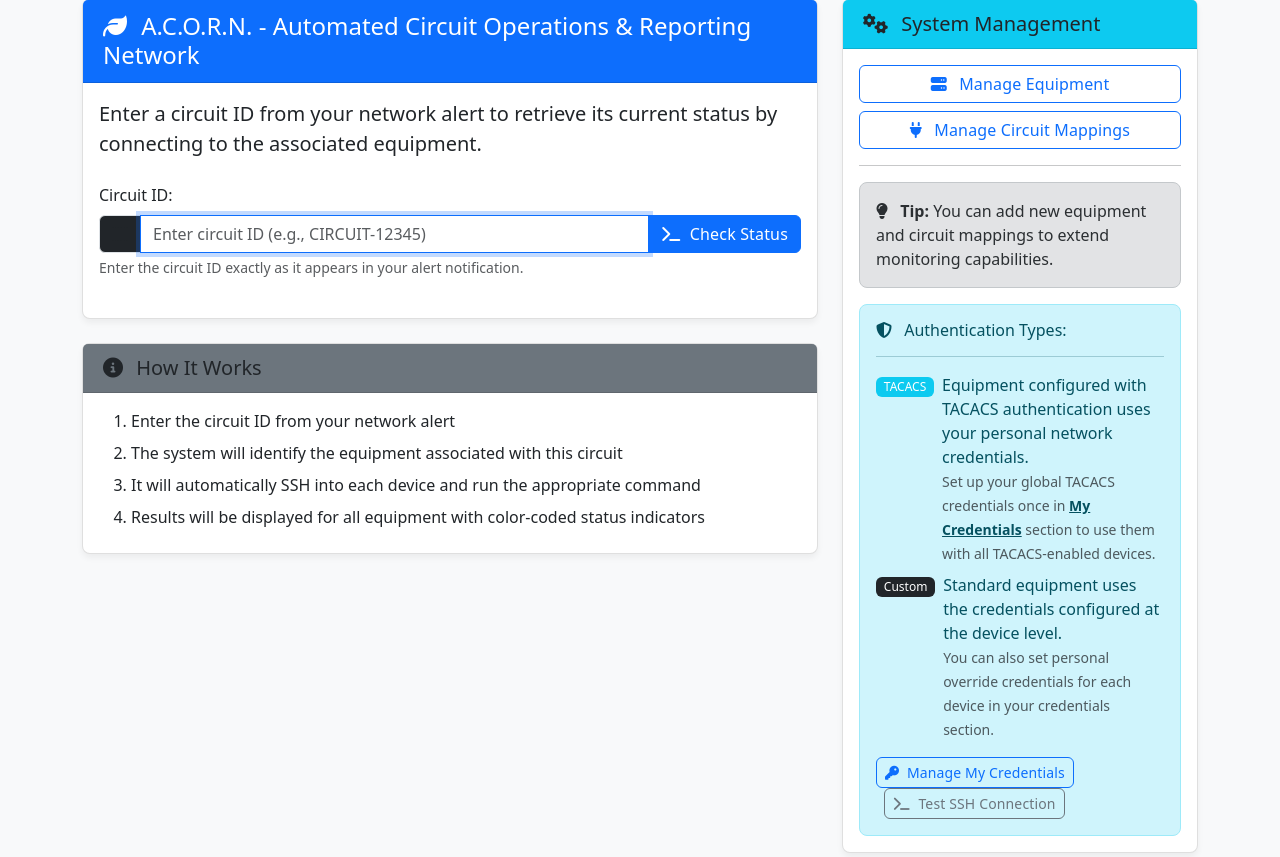
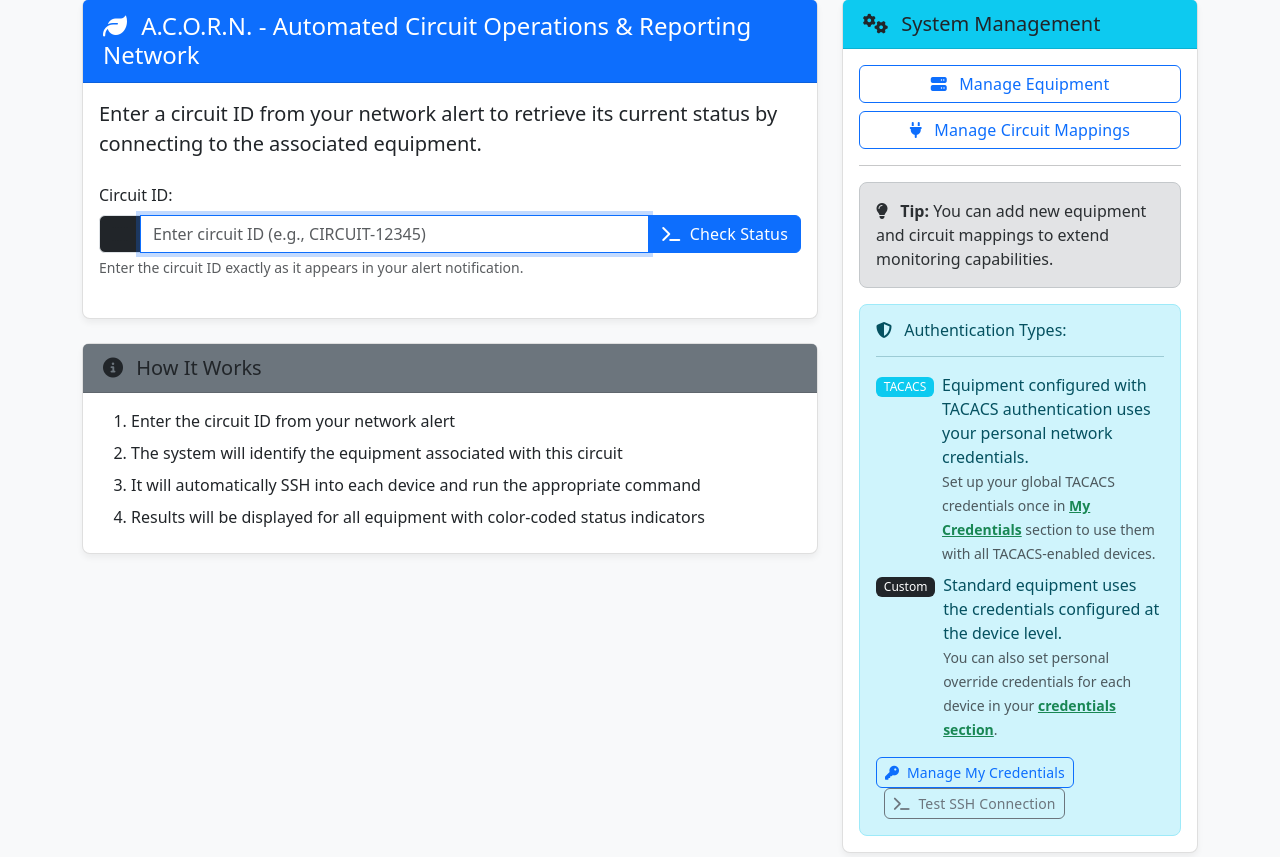
Before and after one commit to isag33k/acorn-app, a Flask app: page / in a window 1280 px wide. Shown: the part 81-938 px from the top of the page. Run offline with Flask 3, Linux system fonts and the light colour scheme; the visitor is signed in with stand-in values (Sample User, id 1); data comes from the database, SQL or seed files in the repository; some libraries are stand-ins or nearby versions.

Commit message:
Fix: Increase contrast of "My Credentials" link in index.html
Replit-Commit-Author: Agent
Replit-Commit-Session-Id: fe66dd87-fa88-47cd-bdf5-0f8e29a095e7
Replit-Commit-Screenshot-Url: https://storage.googleapis.com/screenshot-production-us-central1/6d084a6a-80c1-4660-9091-1790b9fe2d46/8ce8afdf-5ef9-4e11-bec8-d5d77da42617.jpg

```diff
--- a/templates/index.html
+++ b/templates/index.html
@@ -88,14 +88,14 @@
                         <div class="me-2"><span class="badge bg-info">TACACS</span></div>
                         <div>
                             <div>Equipment configured with TACACS authentication uses your personal network credentials.</div>
-                            <small class="text-muted">Set up your global TACACS credentials once in <a href="{{ url_for('user_credentials') }}" class="alert-link">My Credentials</a> section to use them with all TACACS-enabled devices.</small>
+                            <small class="text-muted">Set up your global TACACS credentials once in <a href="{{ url_for('user_credentials') }}" class="alert-link text-success fw-bold">My Credentials</a> section to use them with all TACACS-enabled devices.</small>
                         </div>
                     </div>
                     <div class="d-flex mb-2">
                         <div class="me-2"><span class="badge bg-dark">Custom</span></div>
                         <div>
                             <div>Standard equipment uses the credentials configured at the device level.</div>
-                            <small class="text-muted">You can also set personal override credentials for each device in your credentials section.</small>
+                            <small class="text-muted">You can also set personal override credentials for each device in your <a href="{{ url_for('user_credentials') }}" class="alert-link text-success fw-bold">credentials section</a>.</small>
                         </div>
                     </div>
                     <div class="mt-3">
```
